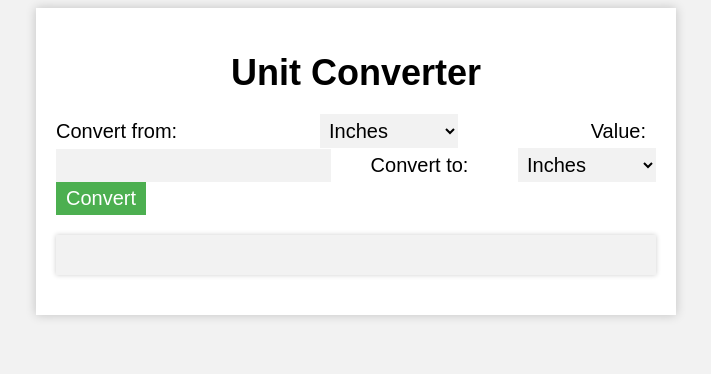
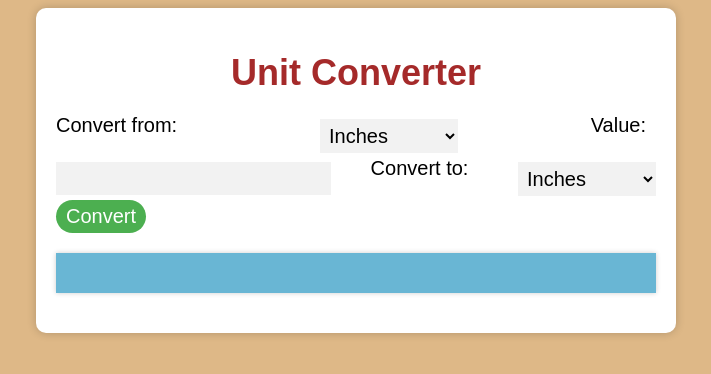
Before and after one commit to Harshita184Rawat/Mini-Projects, a plain HTML site: page Unit converter/Index.html in a window 1280 px wide. Shown: the whole page, without its empty margins (284-995 px from the left). Drawn offline with Linux system fonts and the light colour scheme; a script that the page names is missing.

Commit message:
Add files via upload

```diff
--- a/Unit converter/style.css
+++ b/Unit converter/style.css
@@ -1,12 +1,15 @@
 /* Global styles */
 body {
-	background-color: #f2f2f2;
+	margin-bottom: 200px;
+	background-color: burlywood;
 	font-family: Arial, sans-serif;
 }
 
 .container {
+
 	max-width: 600px;
 	margin: 0 auto;
+	border-radius: 10px;
 	padding: 20px;
 	background-color: #fff;
 	box-shadow: 0px 0px 10px rgba(0, 0, 0, 0.2);
@@ -16,6 +19,8 @@ h1 {
 	font-size: 36px;
 	text-align: center;
 	margin-bottom: 20px;
+	font-style: bold;
+	color: brown;
 }
 
 form {
@@ -27,6 +32,7 @@ form {
 }
 
 label {
+	margin-bottom: 20px;
 	font-size: 20px;
 	margin-right: 10px;
 }
@@ -50,20 +56,21 @@ button {
 	font-size: 20px;
 	padding: 5px 10px;
 	border: none;
+	border-radius: 20px;
 	background-color: #4CAF50;
 	color: #fff;
 	cursor: pointer;
 }
 
 button:hover {
-	background-color: #3e8e41;
+	background-color: #8160db;
 }
 
 #result {
 	font-size: 24px;
 	text-align: center;
 	padding: 20px;
-	background-color: #f2f2f2;
+	background-color: #69b6d4;
 	box-shadow: 0px 0px 5px rgba(0, 0, 0, 0.2);
 	margin-bottom: 20px;
 }
```
